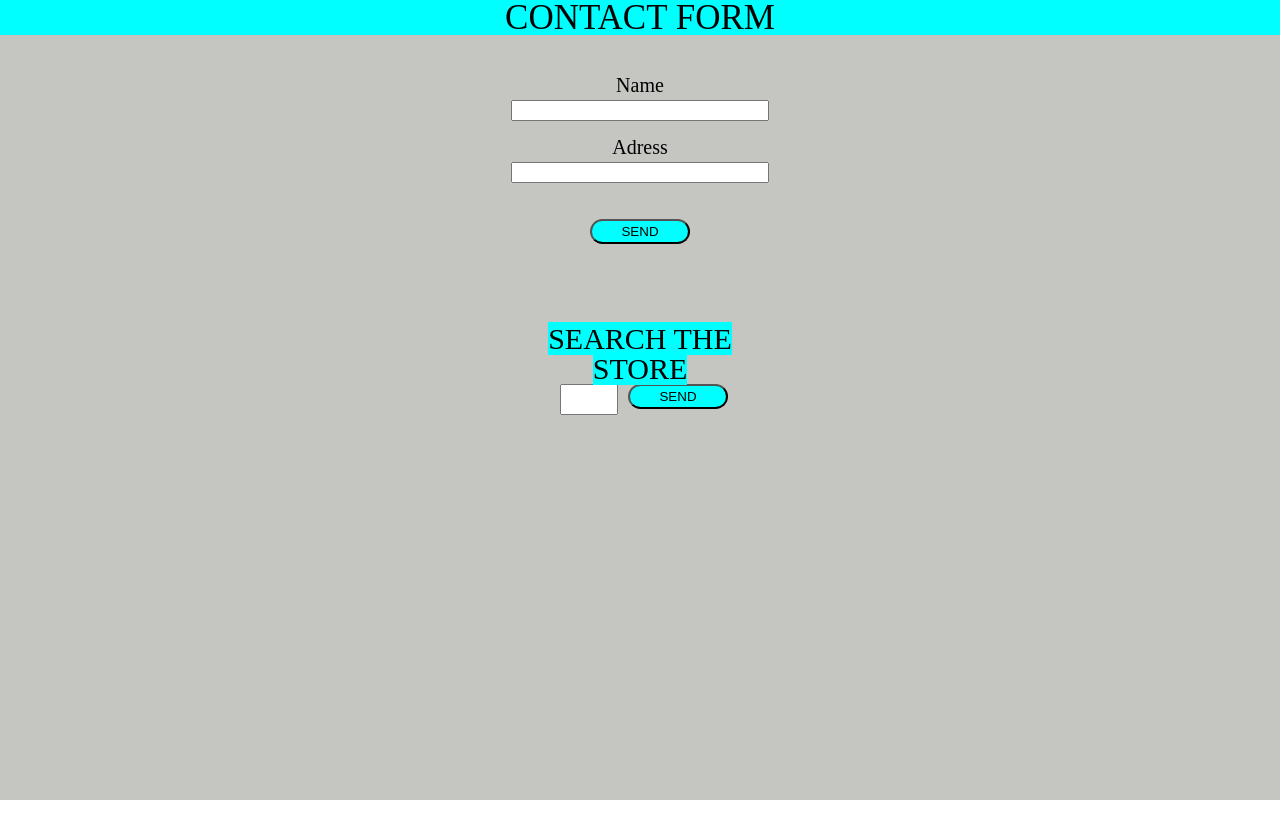
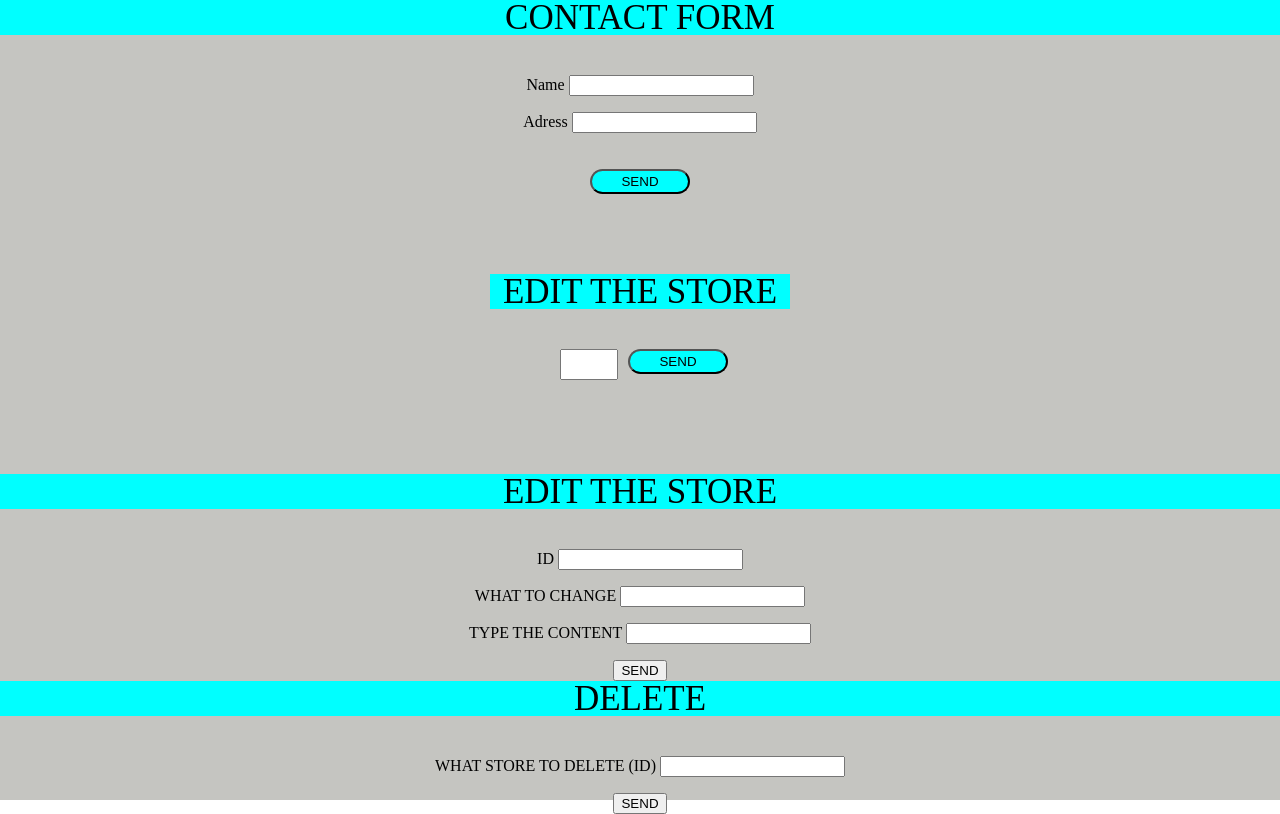
Before and after one commit to Lucas-Cunhaa/Front-End-DoDev-Exercises, a plain HTML site: page Exercies/storeRegistration/index.html in a window 1280 px wide. Drawn offline with Linux system fonts and the light colour scheme.

Commit message:
Adding put and delete on HTML

```diff
--- a/Exercies/storeRegistration/index.css
+++ b/Exercies/storeRegistration/index.css
@@ -78,14 +78,8 @@ h2{
 }
 .searchForm{
     padding-top: 10vh;
-    width: 200px;
+    width: 300px;
     display: inline-block;
-
-}
-.searchForm label{
-    font-size: 30px;
-    background-color: aqua;
-
 }
 .search{
     float: left;
@@ -93,7 +87,7 @@ h2{
 #search{
     width: 50px;
     height: 25px;
-    margin-left: 20px;
+    margin-left: 70px;
 }
 #searchButton{
     width: 100px;
@@ -103,3 +97,8 @@ h2{
     margin-left: 10px;
     margin-bottom :100px;
 }
+#searchButton:hover{
+    background-color: rgb(0, 255, 13);
+    border:  rgb(0, 255, 13);
+    transition: 0.75s;
+}
--- a/Exercies/storeRegistration/index.html
+++ b/Exercies/storeRegistration/index.html
@@ -10,7 +10,7 @@
     <section class="content">
         <section class="form">
             <h2>CONTACT FORM</h2>
-            <form class="Postform" method="post">
+            <form class="postform" method="post">
                 <label for="name">Name</label>
                 <input  class = "postName" type="text" id="name" name="name" required><br><br>
 
@@ -22,10 +22,29 @@
             </form>
             <form class="searchForm" method="get">
             <div>
-                <label for="search">SEARCH THE STORE</label><br>
+                <h2>EDIT THE STORE</h2>
                 <input  class = "search" type="number" id="search" name="search"  required></input>
                 <input  class = "search" id ="searchButton"  type="submit" value="SEND"></input>
             </div>
+            </form>
+            <form class="putForm" method="put">
+                <h2>EDIT THE STORE</h2>
+                <label for="id">ID</label>
+                <input  class = "putId" type="number" id="putId" name="id" required><br><br>
+
+                <label for="type">WHAT TO CHANGE</label>
+                <input  class = "putType" type="text" id="type" name="type" required><br><br>
+
+                <label for="content">TYPE THE CONTENT</label>
+                <input  class = "putContent" type="text" id="content" name="content" required><br><br>
+                <input id ="putButton"  type="submit" value="SEND">
+
+                <form class="deleteForm" method="Delete">
+                    <h2>DELETE</h2>
+                    <label for="id">WHAT STORE TO DELETE (ID)</label>
+                    <input  class = "deleteId" type="number" id="deleteId" name="id" required><br><br>
+
+                    <input id ="putButton"  type="submit" value="SEND">
             </form>
         </section>
     </section>
```
